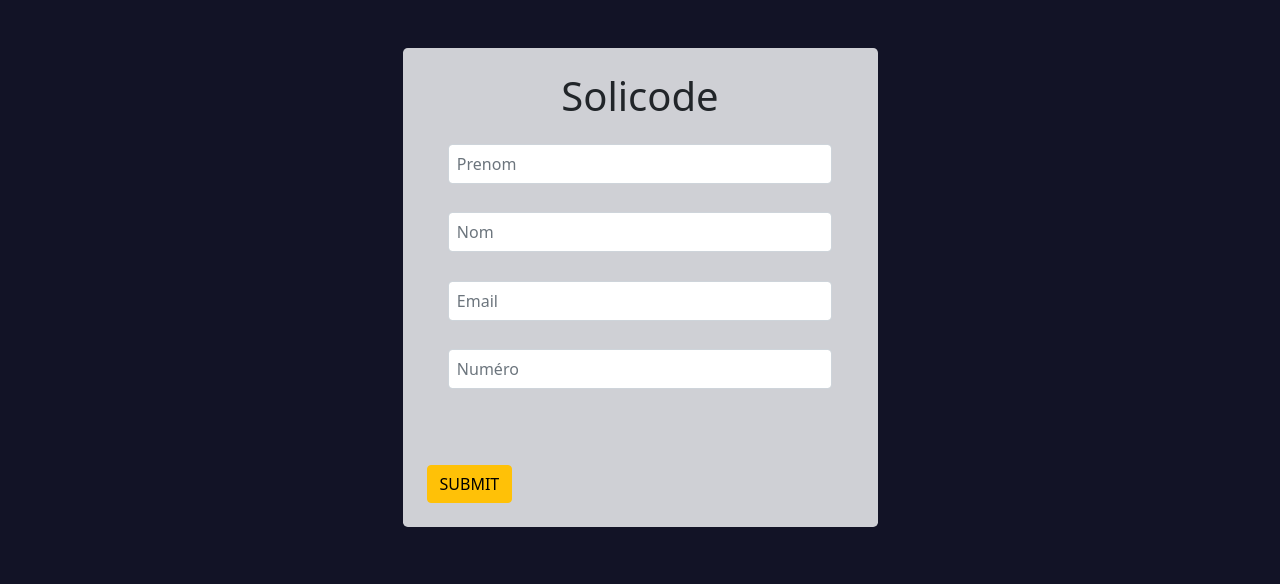
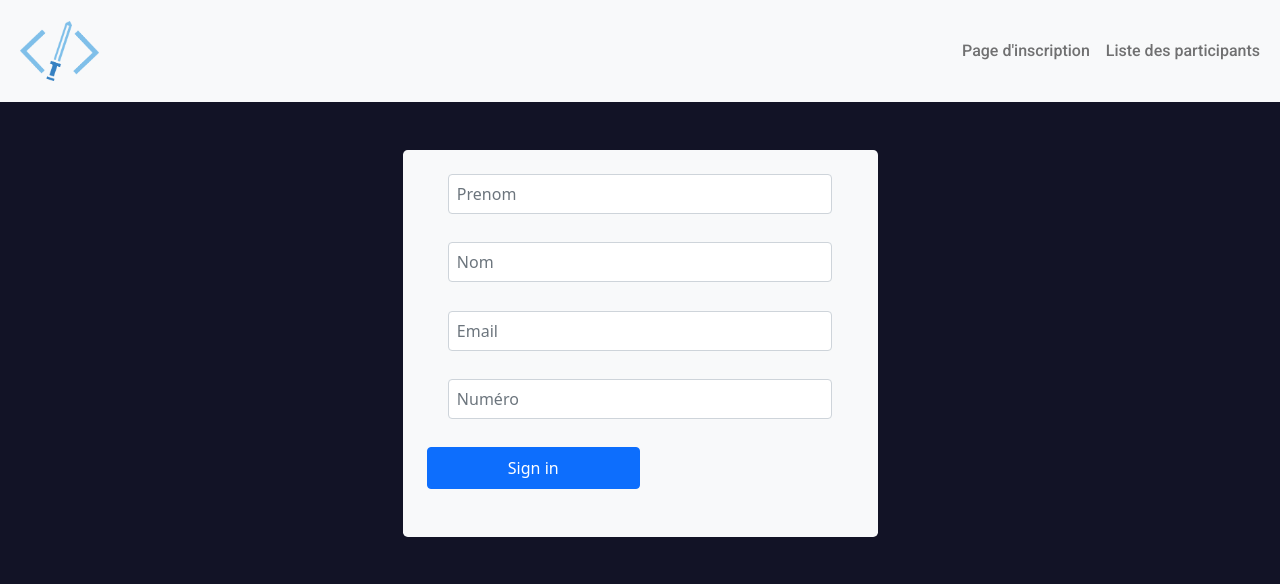
Before and after one commit to hamidoucheasmae/Projet-3_Inscription-Form, a PHP site: page / in a window 1280 px wide. Shown: the top 584 px of the page. Run offline with PHP 8.4, Linux system fonts and the light colour scheme.

Commit message:
style modification +navbar

```diff
--- a/index.php
+++ b/index.php
@@ -11,13 +11,35 @@
 </head>
 <body>
 
+
+<nav class="navbar navbar-expand-lg navbar-light bg-light">
+  <div class="container-fluid">
+    <a class="navbar-brand m-2" href="#">
+    <img src="final logo.png" alt="" width="Auto" height="60px"  class="d-inline-block align-top">
+    </a>
+    <button class="navbar-toggler" type="button" data-bs-toggle="collapse" data-bs-target="#navbarNavAltMarkup" aria-controls="navbarNavAltMarkup" aria-expanded="false" aria-label="Toggle navigation">
+      <span class="navbar-toggler-icon"></span>
+    </button>
+    <div class="collapse navbar-collapse" id="navbarNavAltMarkup">
+    </div>
+      <div class="navbar-nav">
+        <a class="nav-link" href="index.php">Page d'inscription</a>
+      </div>
+
+    <div class="navbar-nav">
+        <a class="nav-link" href="affichage.php">Liste des participants</a>
+      </div>
+  </div>
+</nav>
+
+
 <div class="container">
 <div class="row">
     <form action="affichage.php" target="_blank" method="post" >
       <div class="row justify-content-center ">
-        <div class="col-5 bg-light color p-4 m-5 rounded-3">
+        <div class="col-5 bg-light  p-4 m-5 rounded-3">
           <div class="d-flex justify-content-center">
-            <h1 class="pb-3">Solicode</h1>
+
           </div>
           <fieldset>
 
@@ -37,14 +59,9 @@
               <input type="text" class="form-control p-2" placeholder="Numéro" name="numero" equired>
 
             </div>
-
-            <!-- <button type="submit" class="btn btn-primary">Submit</button> -->
-            <div class="form-group">
-    <label class="col-md-4 control-label"></label>
-    <div class="col-md-4"><br>
-      <button type="submit" class="btn btn-warning text-center" >SUBMIT <span class="glyphicon glyphicon-send"></span></button>
-    </div>
-  </div>
+           <div class="input-group mb-4">
+            <button type="submit" class="btn btn-primary  col-md-6 col-sm-12 p-2">Sign in</button>
+            </div>
           </fieldset>
 
         </div>
--- a/main.css
+++ b/main.css
@@ -1,3 +1,6 @@
+@import url('https://fonts.googleapis.com/css2?family=Roboto:wght@500&display=swap');
+
+
 body{
   background: #121326;
 }
@@ -54,3 +57,12 @@
 color: #f2f2f2;
 
 }
+
+.nav-link{
+  font-family: 'Roboto', sans-serif;
+
+}
+.btn {
+
+  position: center;
+}
```
Also changed, not shown: affichage.php (+24 -1 lines), final logo.png (added), final-logo1.png (added).
